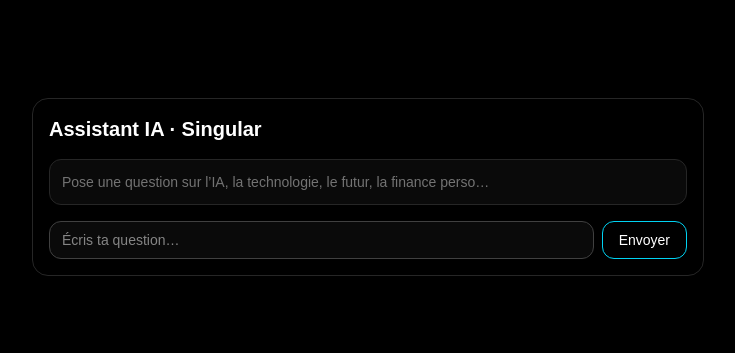
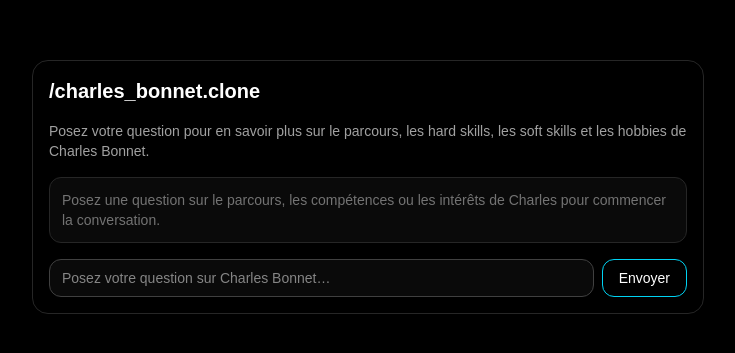
Before and after one commit to charlesbonnet1-del/cv2-chat, a Next.js app: page / in a window 1280 px wide. Shown: the part 213-566 px from the top of the page, without its empty margins (272-1007 px from the left). Built offline with nearby package versions, Linux system fonts and the light colour scheme.

Commit message:
Update page.tsx

```diff
--- a/app/page.tsx
+++ b/app/page.tsx
@@ -15,7 +15,6 @@
   async function handleSend() {
     if (!input.trim()) return;
 
-    // Nouvelle liste de messages typée explicitement
     const newMessages: ChatMessage[] = [
       ...messages,
       { role: "user", content: input },
@@ -25,7 +24,6 @@
     setInput("");
     setLoading(true);
 
-    // Appel à ton API backend
     const res = await fetch("/api/chat", {
       method: "POST",
       headers: { "Content-Type": "application/json" },
@@ -35,7 +33,6 @@
     const data = await res.json();
     const reply = data.reply || "Erreur.";
 
-    // Ajout du message assistant avec typage strict
     setMessages([
       ...newMessages,
       { role: "assistant", content: reply },
@@ -47,7 +44,12 @@
   return (
     <main className="min-h-screen bg-black text-white flex items-center justify-center p-4">
       <div className="w-full max-w-2xl border border-neutral-800 rounded-2xl p-4 flex flex-col gap-4">
-        <h1 className="text-xl font-semibold">Assistant IA · Singular</h1>
+        <h1 className="text-xl font-semibold">/charles_bonnet.clone</h1>
+
+        <p className="text-sm text-neutral-400">
+          Posez votre question pour en savoir plus sur le parcours, les hard skills,
+          les soft skills et les hobbies de Charles Bonnet.
+        </p>
 
         <div className="flex-1 h-96 border border-neutral-800 rounded-xl p-3 overflow-y-auto text-sm space-y-2 bg-neutral-950">
           {messages.map((m, i) => (
@@ -66,7 +68,8 @@
 
           {messages.length === 0 && !loading && (
             <div className="text-neutral-500 text-sm">
-              Pose une question sur l’IA, la technologie, le futur, la finance perso…
+              Posez une question sur le parcours, les compétences ou les intérêts de Charles
+              pour commencer la conversation.
             </div>
           )}
         </div>
@@ -77,7 +80,7 @@
             value={input}
             onChange={(e) => setInput(e.target.value)}
             onKeyDown={(e) => e.key === "Enter" && handleSend()}
-            placeholder="Écris ta question…"
+            placeholder="Posez votre question sur Charles Bonnet…"
           />
           <button
             onClick={handleSend}
```
